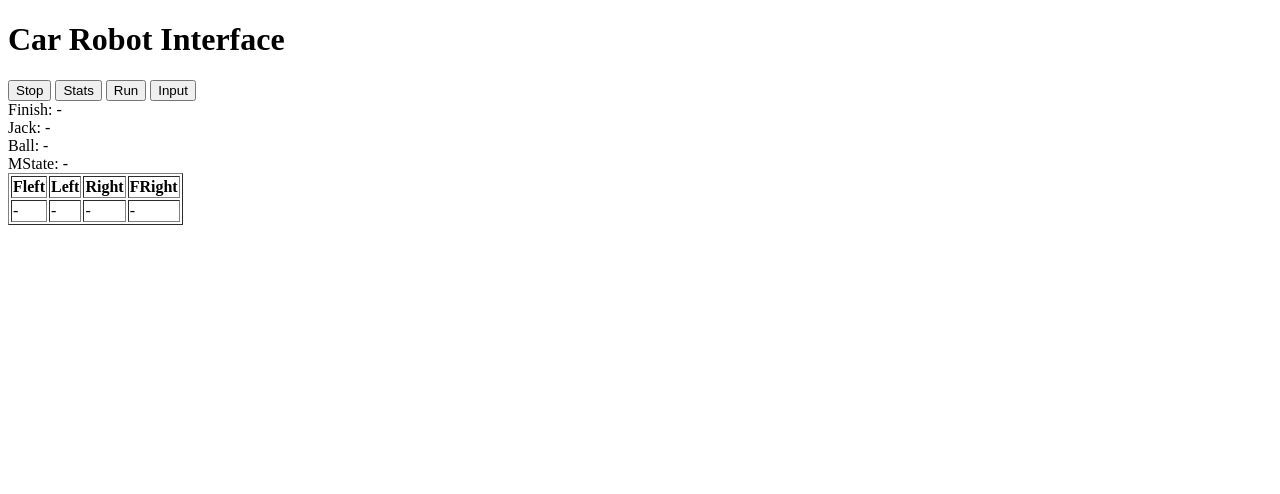
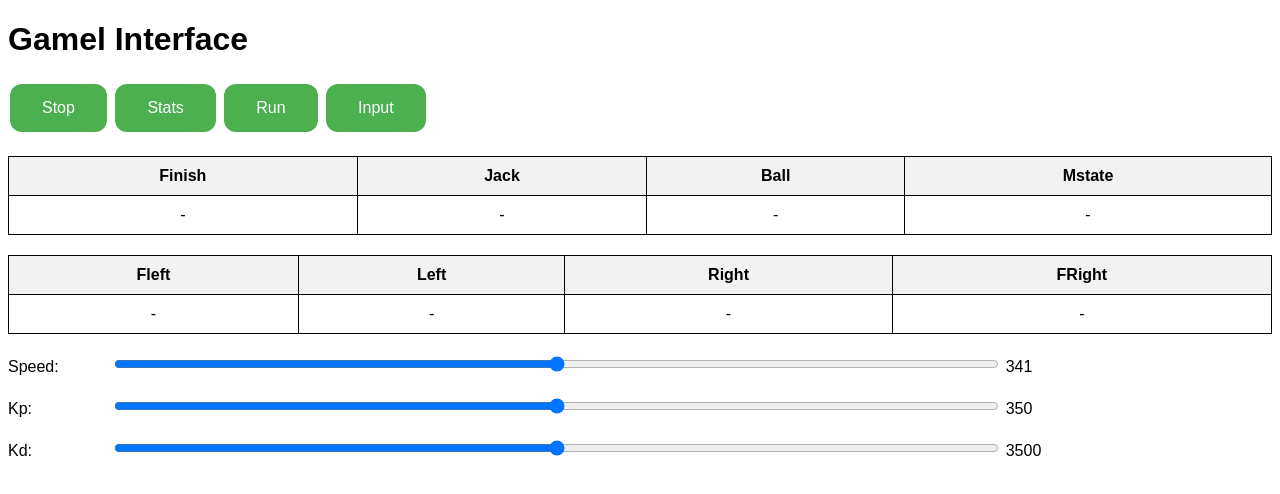
Before and after one commit to N-rwal/Gamel2Progect, a plain HTML site: page data/index.html in a window 1280 px wide. Drawn offline with Linux system fonts and the light colour scheme; no server answers.

Commit message:
Better interface + sliders

```diff
--- a/data/index.html
+++ b/data/index.html
@@ -1,7 +1,56 @@
 <!DOCTYPE html>
 <html>
 <head>
-  <title>Car Robot Interface</title>
+  <title>Gamel Interface</title>
+  <style>
+    body {
+      font-family: Arial, sans-serif;
+    }
+    button {
+      background-color: #4CAF50; /* Green */
+      border: none;
+      color: white;
+      padding: 15px 32px;
+      text-align: center;
+      text-decoration: none;
+      display: inline-block;
+      font-size: 16px;
+      margin: 4px 2px;
+      cursor: pointer;
+      border-radius: 12px;
+    }
+    button:hover {
+      background-color: #45a049;
+    }
+    table {
+      width: 100%;
+      border-collapse: collapse;
+      margin-top: 20px;
+    }
+    table, th, td {
+      border: 1px solid black;
+    }
+    th, td {
+      padding: 10px;
+      text-align: center;
+    }
+    th {
+      background-color: #f2f2f2;
+    }
+    td {
+      height: 50%;
+    }
+    .slider-container {
+      margin: 20px 0;
+    }
+    .slider-label {
+      display: inline-block;
+      width: 100px;
+    }
+    .slider {
+      width: 70%;
+    }
+  </style>
   <script>
     function sendCommand(button) {
       var xhr = new XMLHttpRequest();
@@ -39,25 +88,44 @@
       xhr.send();
     }
 
+    function sendInputValues() {
+      var speed = document.getElementById("speed").value;
+      var kp = document.getElementById("kp").value;
+      var kd = document.getElementById("kd").value;
+      var xhr = new XMLHttpRequest();
+      xhr.open("GET", "/inputValues?speed=" + speed + "&kp=" + kp + "&kd=" + kd, true);
+      xhr.send();
+    }
+
     // Function to periodically update values
-    setInterval(updateValues, 1000); // Update every 1 second
-    setInterval(updateStats, 5000); // Update booleans and mstate every 5 seconds (or adjust as needed)
+    setInterval(updateValues, 200); // Update every 1 second
+    setInterval(updateStats, 1000); // Update booleans and mstate every 5 seconds (or adjust as needed)
   </script>
 </head>
 <body onload="updateStats()">
-  <h1>Car Robot Interface</h1>
+  <h1>Gamel Interface</h1>
 
   <button onclick="sendCommand('button1')">Stop</button>
   <button onclick="sendCommand('button2')">Stats</button>
   <button onclick="sendCommand('button3')">Run</button>
-  <button onclick="sendCommand('button4')">Input</button>
+  <button onclick="sendInputValues()">Input</button>
 
-  <div>Finish: <span id="finish">-</span></div>
-  <div>Jack: <span id="jack">-</span></div>
-  <div>Ball: <span id="ball">-</span></div>
-  <div>MState: <span id="mstate">-</span></div>
+  <table>
+    <tr>
+      <th>Finish</th>
+      <th>Jack</th>
+      <th>Ball</th>
+      <th>Mstate</th>
+    </tr>
+    <tr>
+      <td id="finish">-</td>
+      <td id="jack">-</td>
+      <td id="ball">-</td>
+      <td id="mstate">-</td>
+    </tr>
+  </table>
 
-  <table border="1">
+  <table>
     <tr>
       <th>Fleft</th>
       <th>Left</th>
@@ -71,5 +139,21 @@
       <td id="fright">-</td>
     </tr>
   </table>
+
+  <div class="slider-container">
+    <label class="slider-label" for="speed">Speed: </label>
+    <input type="range" class="slider" id="speed" name="speed" min="0" max="1000" oninput="document.getElementById('speedValue').innerText = this.value;">
+    <span id="speedValue">341</span>
+  </div>
+  <div class="slider-container">
+    <label class="slider-label" for="kp">Kp: </label>
+    <input type="range" class="slider" id="kp" name="kp" min="0" max="2000" oninput="document.getElementById('kpValue').innerText = this.value;">
+    <span id="kpValue">350</span>
+  </div>
+  <div class="slider-container">
+    <label class="slider-label" for="kd">Kd: </label>
+    <input type="range" class="slider" id="kd" name="kd" min="0" max="7000" oninput="document.getElementById('kdValue').innerText = this.value;">
+    <span id="kdValue">3500</span>
+  </div>
 </body>
 </html>
```
Also changed, not shown: 1 other file.
